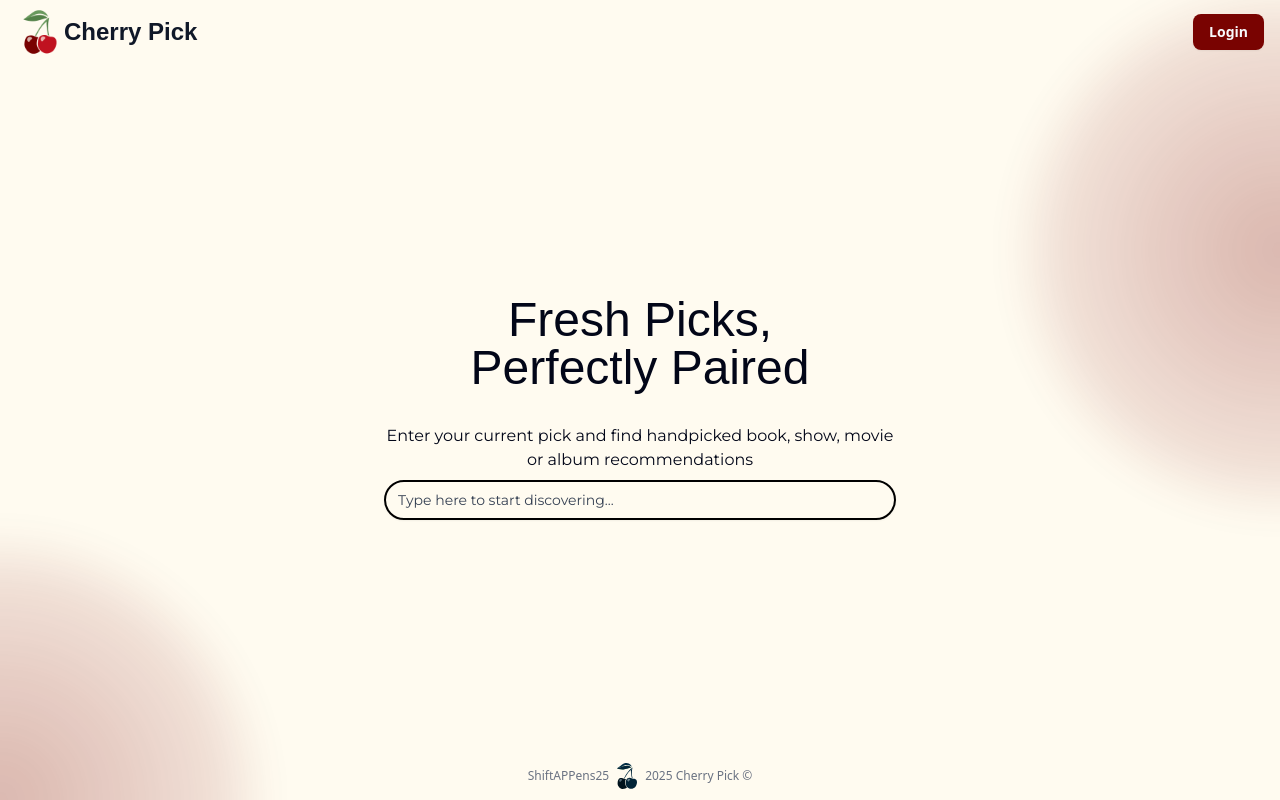
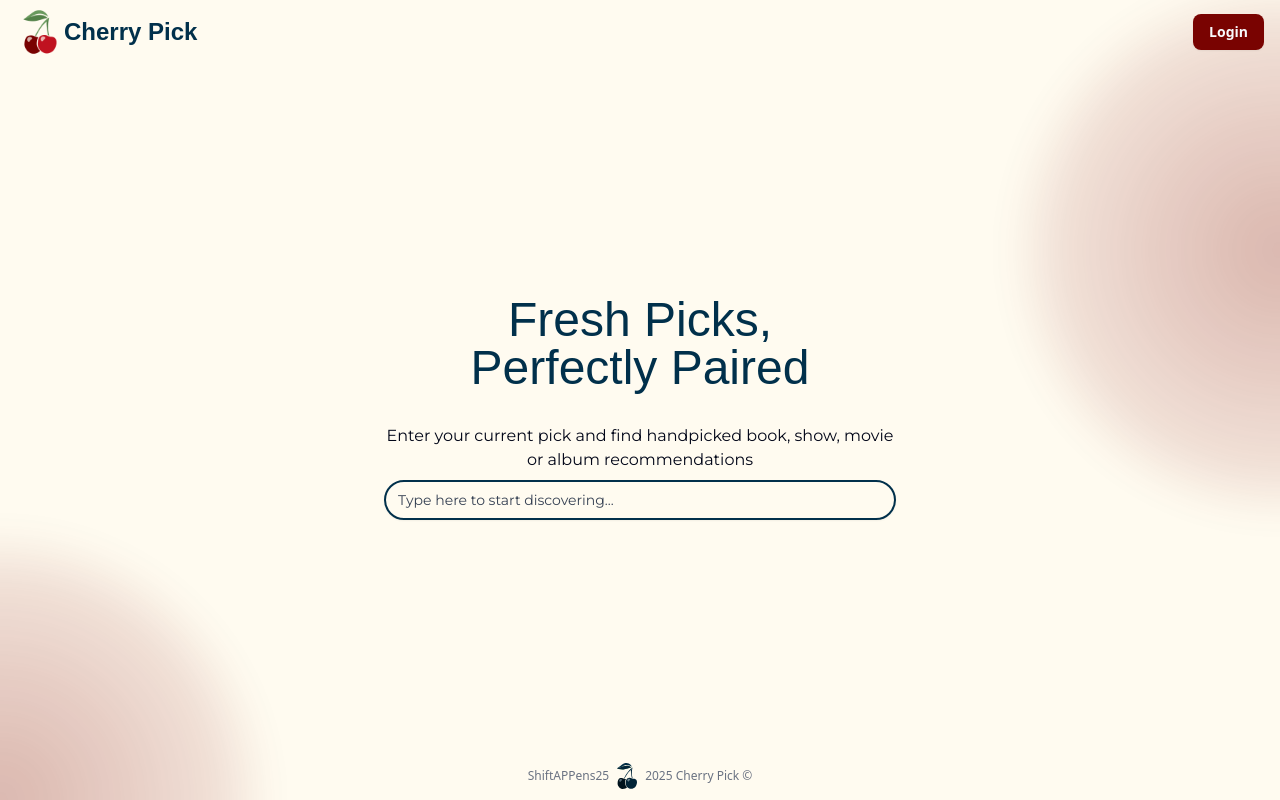
Before and after one commit to HenriqueSFernandes/CherryPick, a Next.js app in the folder cherrypick-fe/: page / in a window 1280 px wide. Built offline with nearby package versions, Linux system fonts and the light colour scheme.

Commit message:
feat: updated landing page to use dark blue

```diff
--- a/cherrypick-fe/src/components/header/logo.tsx
+++ b/cherrypick-fe/src/components/header/logo.tsx
@@ -7,7 +7,7 @@ export default async function Logo() {
   return (
     <Link href="/" className={`flex items-center ${makasar.className}`}>
       <Image src={icon} alt="Cherry Pick Logo" width={48} height={48} />
-      <span className="text-2xl font-bold text-gray-900">Cherry Pick</span>
+      <span className="text-2xl font-bold text-dark-blue">Cherry Pick</span>
     </Link>
   );
 }
--- a/cherrypick-fe/src/components/home/welcome.tsx
+++ b/cherrypick-fe/src/components/home/welcome.tsx
@@ -5,7 +5,7 @@ export default async function Welcome() {
   return (
     <section className="grid grid-rows-[auto_2rem_auto_0.5rem_auto] max-w-lg justify-items-center">
       <div
-        className={`text-5xl text-center font-bold ${makasar.className} text-center text-pretty max-w-96`}
+        className={`text-5xl text-center font-bold ${makasar.className} text-center text-pretty text-dark-blue max-w-96`}
       >
         Fresh Picks, Perfectly Paired
       </div>
@@ -14,7 +14,7 @@ export default async function Welcome() {
         recommendations
       </div>
       <Input
-        className={`row-start-5 h-10 ${montserrat.className} rounded-full border-black border-2 placeholder:text-gray-700`}
+        className={`row-start-5 h-10 ${montserrat.className} rounded-full border-dark-blue border-2 placeholder:text-gray-700`}
         placeholder="Type here to start discovering..."
       ></Input>
     </section>
```
